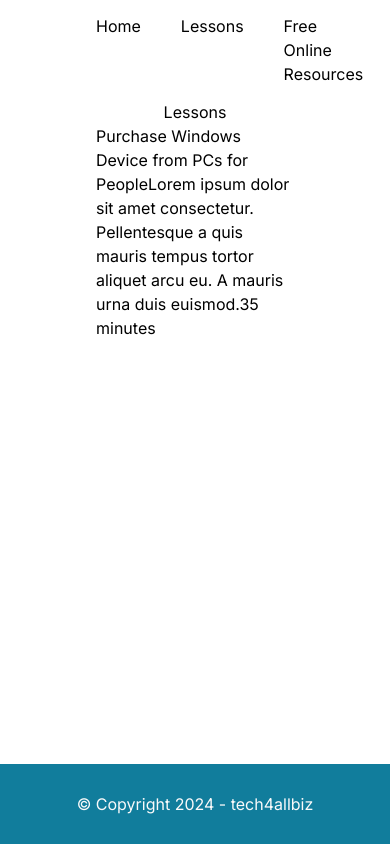
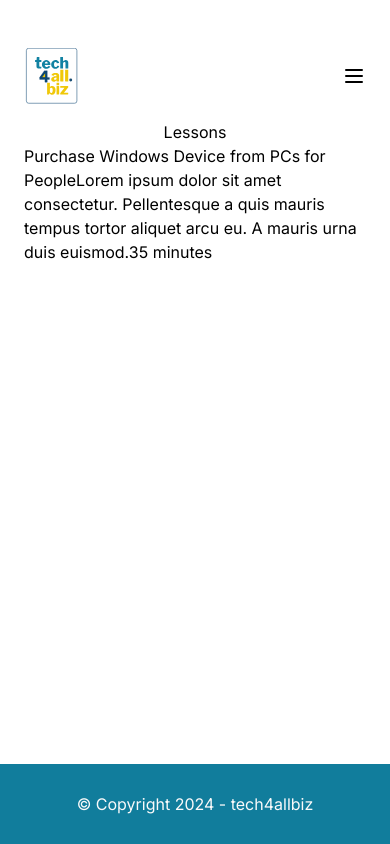
Before and after one commit to specollective/Tech4allBiz, a Next.js app: page / in a window 390 px wide. Built offline with nearby package versions, Linux system fonts and the light colour scheme.

Commit message:
add mobile side bar and logo (#7)

```diff
--- a/app/components/NavDesktop.tsx
+++ b/app/components/NavDesktop.tsx
@@ -4,7 +4,7 @@ import Logo from "@/public/Tech4allBiz_Logo.svg";
 
 export default function NavDesktop() {
   return (
-    <nav className="flex flex-row justify-between items-center w-full h-[100px]">
+    <nav className="hidden md:flex flex-row justify-between items-center w-full h-[100px]">
       {" "}
       <Link href="/">
         <Image
--- /dev/null
+++ b/app/components/NavMobile.tsx
@@ -0,0 +1,71 @@
+"use client";
+
+import React, { useState } from "react";
+import Image from "next/image";
+import MobileLogo from "@/public/Mobile_Logo.svg";
+import Link from "next/link";
+
+const MobileNavbar = () => {
+  const [isOpen, setIsOpen] = useState(false);
+
+  const toggleSidebar = () => {
+    setIsOpen(!isOpen);
+  };
+  const closeSidebar = () => {
+    setIsOpen(false);
+  };
+
+  return (
+    <div className="relative md:hidden">
+      {/* Hamburger Icon and Logo */}
+      <div className="flex justify-between items-center py-4">
+        <Image src={MobileLogo} alt="MobileLogo" className="h-14 w-14" />
+        <button type="button" onClick={toggleSidebar}>
+          <svg
+            className="w-6 h-6"
+            fill="none"
+            stroke="currentColor"
+            viewBox="0 0 24 24"
+          >
+            <path
+              strokeLinecap="round"
+              strokeLinejoin="round"
+              strokeWidth={2}
+              d="M4 6h16M4 12h16M4 18h16"
+            />
+          </svg>
+        </button>
+      </div>
+
+      {/* Sidebar */}
+      <div
+        className={`${isOpen ? "translate-x-0" : "translate-x-full"} fixed right-0 top-0 w-64 h-full bg-[#117D9C] text-white transform transition-transform duration-300 ease-in-out`}
+      >
+        {/* Close Button */}
+        <button onClick={closeSidebar} className="absolute top-0 right-0 p-4">
+          <svg
+            className="w-6 h-6"
+            fill="none"
+            stroke="currentColor"
+            viewBox="0 0 24 24"
+          >
+            <path
+              strokeLinecap="round"
+              strokeLinejoin="round"
+              strokeWidth={2}
+              d="M6 18L18 6M6 6l12 12"
+            />
+          </svg>
+        </button>
+
+        <div className="flex flex-col gap-y-5 px-5 py-20">
+          <Link href="/">Home</Link>
+          <a href="#">Lessons</a>
+          <a href="#">Free Online Resources</a>
+        </div>
+      </div>
+    </div>
+  );
+};
+
+export default MobileNavbar;
--- a/app/layout.tsx
+++ b/app/layout.tsx
@@ -4,6 +4,7 @@ import { Inter } from "next/font/google";
 import "./globals.css";
 import NavDesktop from "@/app/components/NavDesktop";
 import Footer from "@/app/components/Footer";
+import NavMobile from "@/app/components/NavMobile";
 
 const inter = Inter({ subsets: ["latin"] });
 
@@ -20,8 +21,9 @@ export default function RootLayout({
   return (
     <html lang="en">
       <body className={`${inter.className}`}>
-        <div className="px-24">
+        <div className="px-6 py-8 md:px-24 md:px-0">
           <NavDesktop />
+          <NavMobile />
           {children}
         </div>
         <Footer />
```
Also changed, not shown: public/Mobile_Logo.svg (added).
